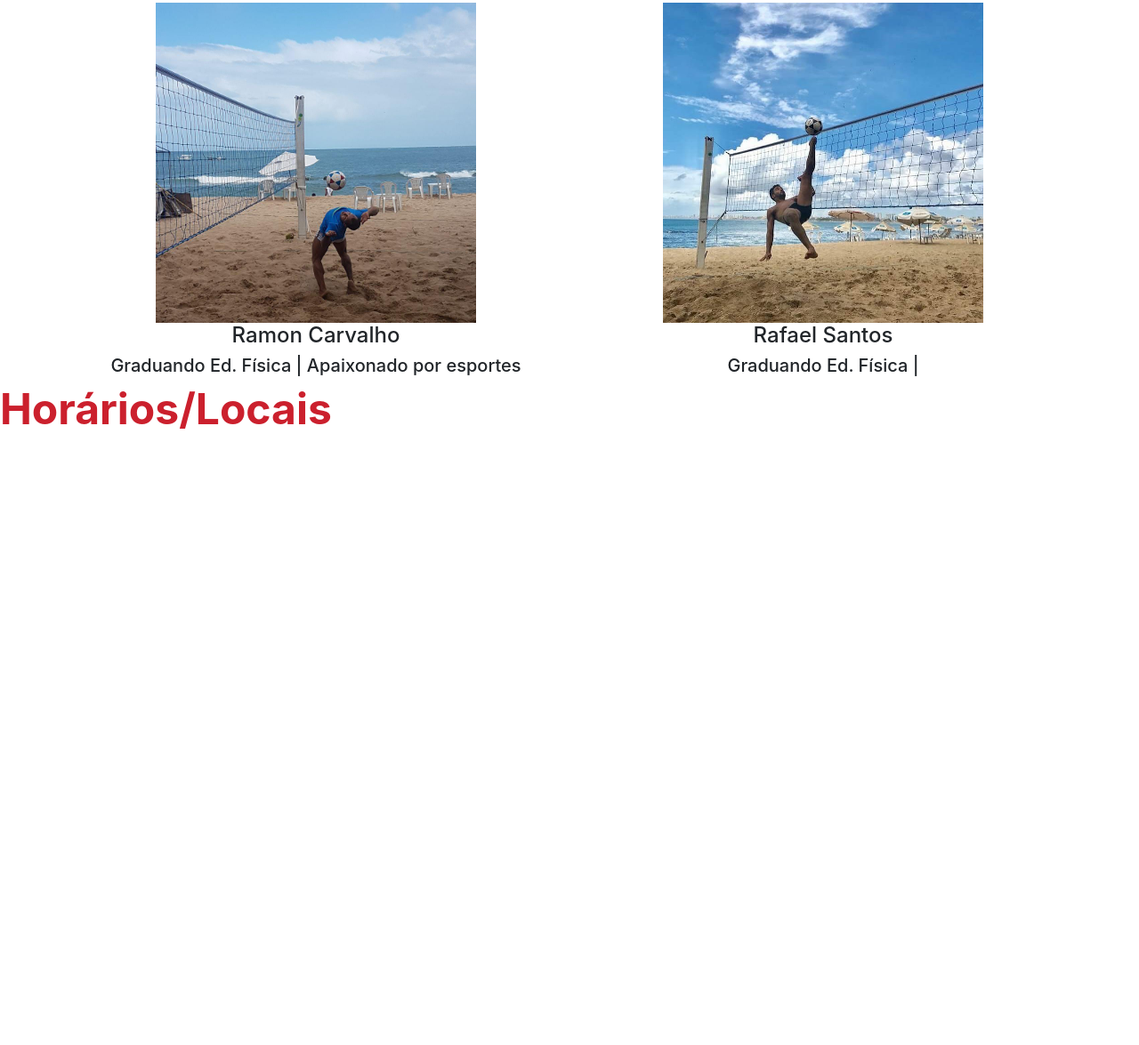
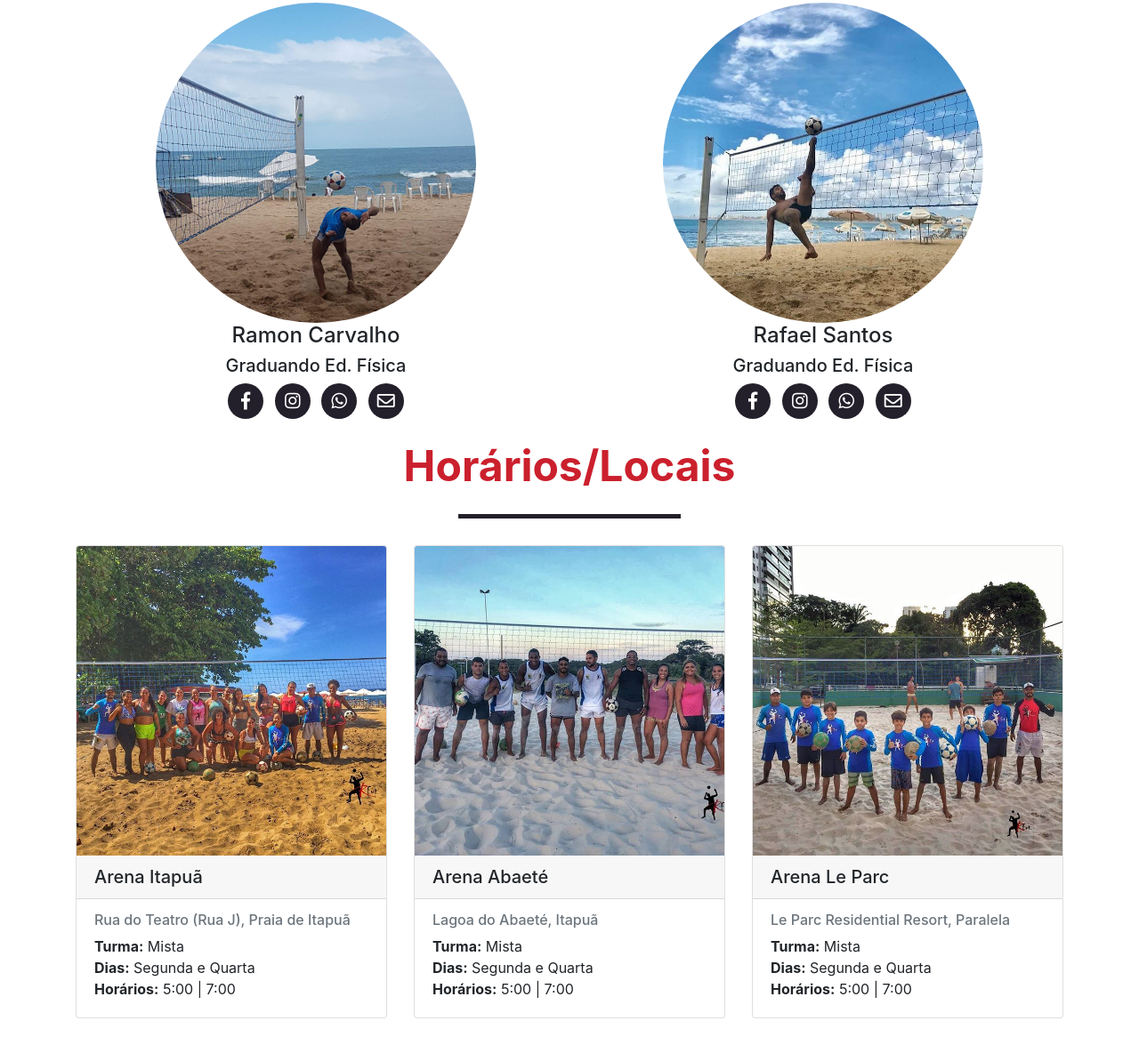
Before and after one commit to wjuniori/rfuteam, a plain HTML site: page index.html in a window 1280 px wide. Shown: the part 831-2006 px from the top of the page at 89% size. Before the commit the page ends 1328 px from the top, so only its background shows below. Drawn offline with nearby package versions, Linux system fonts and the light colour scheme.

Commit message:
=> conteudo.txt
1. Adicionado, no arquivo conteudo.txt, novos conteúdos para o site

=> rfuteam.css

1. Atualizado a paleta de cores
2. Alterado nome da classe img-logo para img-brand
3. Adicionado media queries à tag body
4. Adicionado formatação aos links para redes socias (INSTRUCTORS
SECTION)
5. Adicionado formatação à LOCATION SECTION

=> index.html

1. Adicionado link Font Awesome
2. Alterado nome da classe img-logo para img-brand
3. Adicionado href="#location" ao link "Horários/Locais"

<section id="instructors">

4. Alterado col-md- para col-lg-
5. Adicionado novas classes (rounded-circle img-fluid d-block mx-auto
img-profile) às imagens
6. Adicionado links para redes socias

<section id="location">

7. Atribuído id="location" à seção "Horários/Locais"
8. Adicionado conteúdo (div class="card")

```diff
--- a/css/rfuteam.css
+++ b/css/rfuteam.css
@@ -8,29 +8,23 @@
 
 /* ********** PALETA DE CORES **********
 
-- Preto: #212121;
+- Preto: #212121 (body - background);
+- Preto: #23202B (.star-primary);
 - Vermelho: #cb202d;
-- Branco Navbar (.bg-light): #f8f9fa!important
+- Branco: #f8f9fa!important (.bg-light);
 - Branco: #ffffff;
 
 */
 
 /* ********** NAVIGATION BAR ********** */
 
-body {
-  padding-top: 126px; /* height do navbar: 106px; */
-  /* background: #212121;
-  color: #ffffff; */
-
-}
-
 nav {
 	border-bottom: 30px solid #cb202d;
 }
 
-.img-logo {
+.img-brand {
+    width: 50px;
 	height: 50px;
-	width: 50px;
 	display: block;
 	background: url('../img/rfuteam-logo.png') no-repeat;
 	background-size: contain; /* definir que a imagem de fundo terá o mesmo tamanho da classe */
@@ -46,29 +40,75 @@ nav {
     font-weight: bold;
 }
 
+body {
+  padding-top: 124px; /* height do navbar: 104px; */
+  /* background: #212121;
+  color: #ffffff; */
+
+}
+
+@media (min-width: 992px) {
+  body {
+    padding-top: 126px; /* height do navbar: 106px; */
+  }
+}
+
 /* ********** INFORMATION SECTION ********** */
 
 
 /* ********** INSTRUCTORS SECTION ********** */
 
+h2 {
+    font-size: 3em;
+    font-weight: bold;
+    color: #cb202d;
+}
+
 .star-primary {
     margin: 25px auto 30px;
     max-width: 250px;
     border-top: solid 5px;
-    border-color: #23202B; /* preto: #23202B; */
+    border-color: #23202B;
 }
 
 .img-profile {
-	height: 360px;
-	width: 360px;
+    width: 360px;
+    height: 360px;
 }
 
-/* ********** SECTION HORÁRIOS/LOCAIS ********** */
+ul.list-social {
+    margin-bottom: 0;
+    text-align: center;
+}
+
+ul.list-social li a {
+    display: block;
+    width: 40px;
+    height: 40px;
+    border-radius: 100%;
+    font-size: 20px;
+    line-height: 40px;
+    color: #fff;
+    background-color: #23202B;
+    transition: all .3s;
+    -webkit-transition: all .3s;
+    -moz-transition: all .3s;
+    -o-transition: all .3s;
+}
+
+ul.list-social li a:hover,
+ul.list-social li a:active {
+    background-color: #cb202d;
+}
+
+/* ********** LOCATION SECTION ********** */
+
+.location-item {
+    margin-bottom: 30px;
+}
+
+.bold {
+    font-weight: bold;
+}
 
 /* ********** TIPOGRAFIA ********** */
-
-h2 {
-	font-size: 3em;
-	font-weight: bold;
-	color: #cb202d;
-}
--- a/index.html
+++ b/index.html
@@ -7,8 +7,12 @@
 
     <!-- Bootstrap CSS -->
     <link rel="stylesheet" href="https://stackpath.bootstrapcdn.com/bootstrap/4.1.1/css/bootstrap.min.css" integrity="sha384-WskhaSGFgHYWDcbwN70/dfYBj47jz9qbsMId/iRN3ewGhXQFZCSftd1LZCfmhktB" crossorigin="anonymous">
+
     <!-- Rfuteam CSS -->
     <link rel="stylesheet" type="text/css" href="css/rfuteam.css">
+
+    <!-- Font Awesome -->
+    <link rel="stylesheet" href="https://use.fontawesome.com/releases/v5.0.13/css/all.css" integrity="sha384-DNOHZ68U8hZfKXOrtjWvjxusGo9WQnrNx2sqG0tfsghAvtVlRW3tvkXWZh58N9jp" crossorigin="anonymous">
 
     <!-- Favicon -->
     <link rel="icon" href="img/rfuteam-favicon.png">
@@ -24,7 +28,7 @@
 
         <!-- logo -->
         <a class="navbar-brand" href="#page-top">
-          <span class="img-logo">Rfuteam</span>
+          <span class="img-brand">Rfuteam</span>
         </a>
 
         <!-- botao toggle -->
@@ -39,7 +43,7 @@
               <a class="nav-link" href="#instructors">Instrutores</a>
             </li>
             <li class="nav-item">
-              <a class="nav-link" href="#">Horários/Locais</a>
+              <a class="nav-link" href="#location">Horários/Locais</a>
             </li>
           </ul>
         </div>
@@ -101,30 +105,132 @@
     <section id="instructors">
       <div class="container">
         <div class="row">
-          <div class="col-md-12 text-center">
+          <div class="col-lg-12 text-center">
             <h2>Instrutores</h2>
             <hr class="star-primary">
           </div>
         </div>
         <div class="row">
-          <div class="col-md-6 text-center">
-            <img src="img/ramon-carvalho.jpg" alt="Ramon Carvalho" class="img-fluid img-profile">
+          <div class="col-lg-6 text-center mb-4">
+            <img src="img/ramon-carvalho.jpg" alt="Ramon Carvalho" class="rounded-circle img-fluid d-block mx-auto img-profile">
             <h4>Ramon Carvalho</h4>
-            <h5>Graduando Ed. Física | Apaixonado por esportes</h5>
+            <h5>Graduando Ed. Física</h5>
+            <ul class="list-inline list-social">
+              <li class="list-inline-item">
+                <a target="_blank" href="#">
+                  <i class="fab fa-facebook-f"></i>
+                </a>
+              </li>
+              <li class="list-inline-item">
+                <a target="_blank" href="https://www.instagram.com/ramonrfut/">
+                  <i class="fab fa-instagram"></i>
+                </a>
+              </li>
+              <li class="list-inline-item">
+                <a target="_blank" href="https://api.whatsapp.com/send?phone=XXYY000000000&text=Olá!"> <!-- encurtador de URL: https://bitly.com/ -->
+                  <i class="fab fa-whatsapp"></i>
+                </a>
+              </li>
+              <li class="list-inline-item">
+                <a target="_top" href="mailto:#">
+                  <i class="far fa-envelope"></i>
+                </a>
+              </li>
+            </ul>
           </div>
-          <div class="col-md-6 text-center">
-            <img src="img/rafael-santos.jpg" alt="Rafael Santos" class="img-fluid img-profile">
+          <div class="col-lg-6 text-center mb-4">
+            <img src="img/rafael-santos.jpg" alt="Rafael Santos" class="rounded-circle img-fluid d-block mx-auto img-profile">
             <h4>Rafael Santos</h4>
-            <h5>Graduando Ed. Física | </h5>
+            <h5>Graduando Ed. Física</h5>
+            <ul class="list-inline list-social">
+              <li class="list-inline-item">
+                <a target="_blank" href="https://www.facebook.com/profile.php?id=100000708830727">
+                  <i class="fab fa-facebook-f"></i>
+                </a>
+              </li>
+              <li class="list-inline-item">
+                <a target="_blank" href="https://www.instagram.com/rflsanttos/">
+                  <i class="fab fa-instagram"></i>
+                </a>
+              </li>
+              <li class="list-inline-item">
+                <a target="_blank" href="https://bit.ly/2sCwcPk">
+                  <i class="fab fa-whatsapp"></i>
+                </a>
+              </li>
+              <li class="list-inline-item">
+                <a target="_top" href="mailto:#">
+                  <i class="far fa-envelope"></i>
+                </a>
+              </li>
+            </ul>
           </div>
         </div>
       </div> <!-- container -->
     </section>
 
-    <!-- ********** SECTION HORÁRIOS/LOCAIS ********** -->
+    <!-- ********** LOCATION SECTION ********** -->
 
-    <section>
-      <h2>Horários/Locais</h2>
+    <section id="location">
+      <div class="container">
+        <div class="row">
+          <div class="col-lg-12 text-center">
+            <h2>Horários/Locais</h2>
+            <hr class="star-primary">
+          </div>
+        </div>
+
+        <div class="row">
+          <div class="col-lg-4 col-sm-6 location-item">
+
+            <div class="card h-100">
+              <img class="card-img-top" src="img/mulheres-futevolei-praia.jpg" alt="Turma da Arena Itapuã">
+              <h5 class="card-header">Arena Itapuã</h5>
+              <div class="card-body">
+                <h6 class="card-subtitle mb-2 text-muted">Rua do Teatro (Rua J), Praia de Itapuã</h6>
+                <p class="card-text">
+                  <span class="bold">Turma:</span> Mista<br>
+                  <span class="bold">Dias:</span> Segunda e Quarta<br>
+                  <span class="bold">Horários:</span> 5:00 | 7:00<br>
+                </p>
+              </div>
+            </div>
+
+          </div>
+          <div class="col-lg-4 col-sm-6 location-item">
+
+            <div class="card h-100">
+              <img class="card-img-top" src="img/turma-futevolei.jpg" alt="Turma da Arena Abaeté">
+              <h5 class="card-header">Arena Abaeté</h5>
+              <div class="card-body">
+                <h6 class="card-subtitle mb-2 text-muted">Lagoa do Abaeté, Itapuã</h6>
+                <p class="card-text">
+                  <span class="bold">Turma:</span> Mista<br>
+                  <span class="bold">Dias:</span> Segunda e Quarta<br>
+                  <span class="bold">Horários:</span> 5:00 | 7:00<br>
+                </p>
+              </div>
+            </div>
+
+          </div>
+          <div class="col-lg-4 col-sm-6 location-item">
+
+            <div class="card h-100">
+              <img class="card-img-top" src="img/criancas-futevolei-quadra-areia.jpg" alt="Turma da Arena Praia de Itapuã">
+              <h5 class="card-header">Arena Le Parc</h5>
+              <div class="card-body">
+                <h6 class="card-subtitle mb-2 text-muted">Le Parc Residential Resort, Paralela</h6>
+                <p class="card-text">
+                  <span class="bold">Turma:</span> Mista<br>
+                  <span class="bold">Dias:</span> Segunda e Quarta<br>
+                  <span class="bold">Horários:</span> 5:00 | 7:00<br>
+                </p>
+              </div>
+            </div>
+
+          </div>
+        </div> <!-- row -->
+      </div> <!-- container -->
     </section>
 
     <!-- Optional JavaScript -->
```
Also changed, not shown: conteudo.txt (+23 -0 lines).
